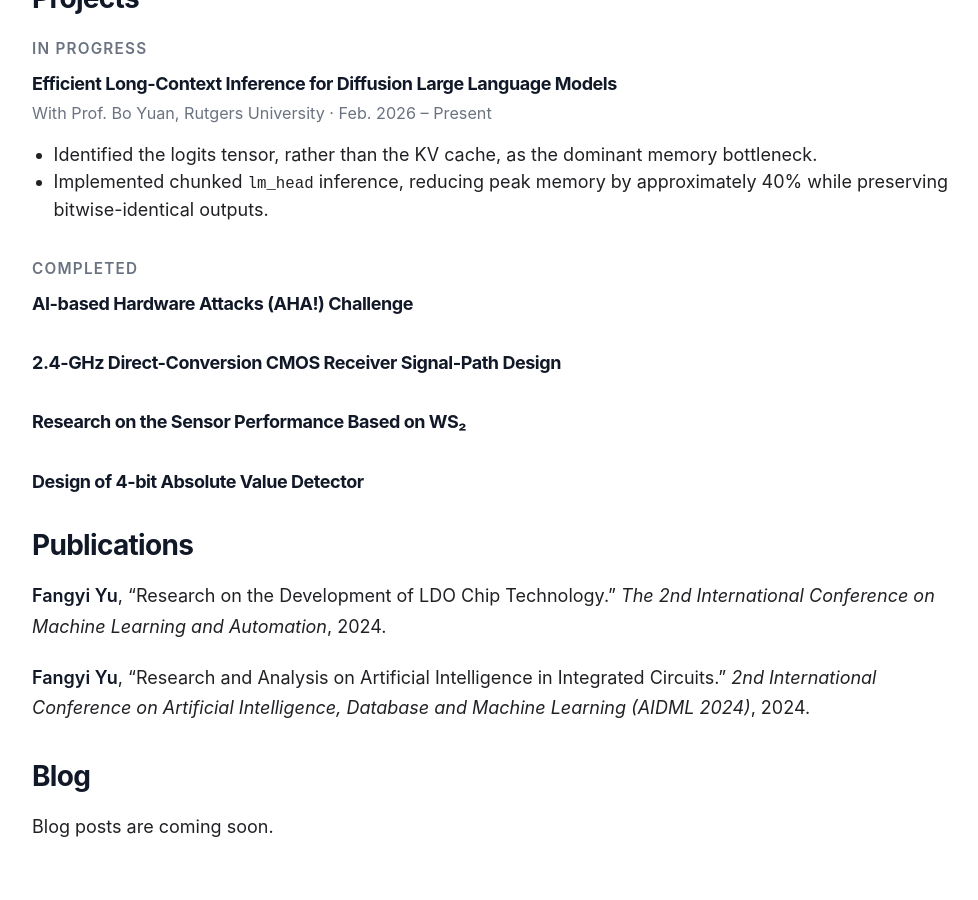
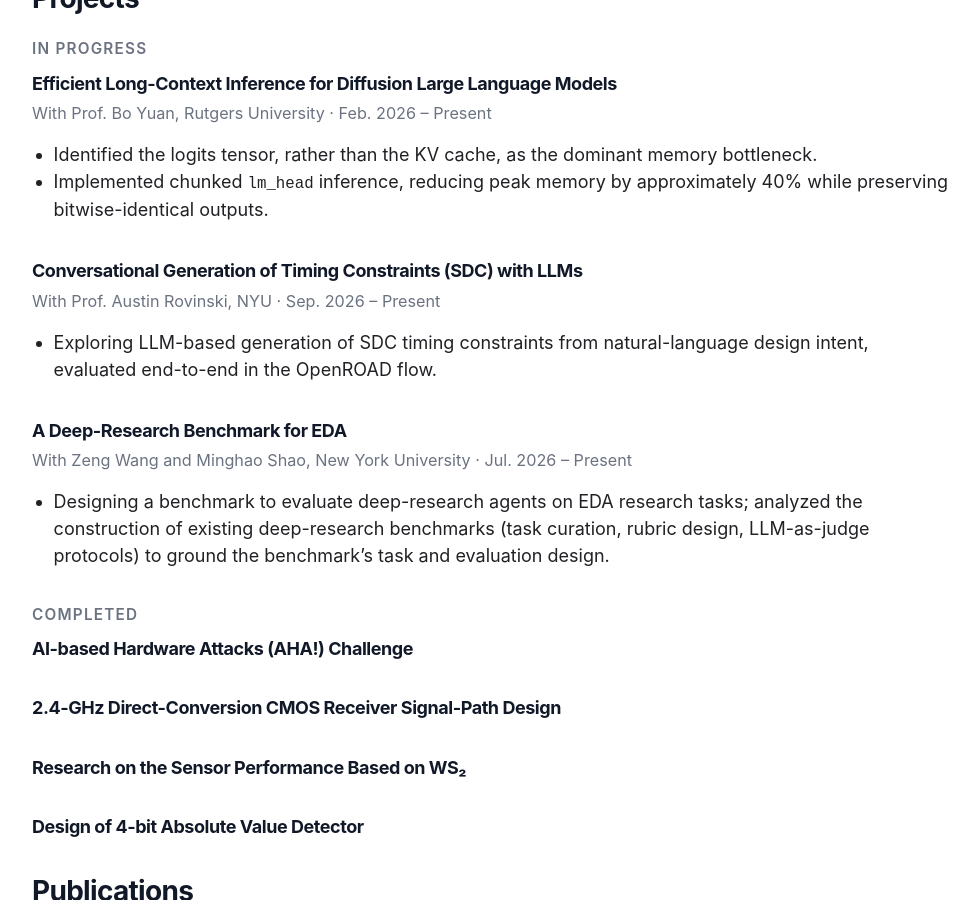
Before and after one commit to fangyiyu02/fangyiyu02.github.io, a Jekyll site: the page built from index.md, in a window 1280 px wide and 900 px high, scrolled down 651 px. Shown: the whole window, without its empty margins (148-1126 px from the left). Built offline with Jekyll 4.4.1, drawn with Linux system fonts in a browser that asks for light colours; a style sheet for code colours, icons or effects is not loaded; our own code applies the rules of GitHub Pages for plain Markdown files.

Commit message:
Add ongoing SDC generation and EDA benchmark projects
Add the two projects under In Progress, preserving the existing project typography and spacing.

```diff
--- a/index.md
+++ b/index.md
@@ -15,6 +15,24 @@ With Prof. Bo Yuan, Rutgers University · Feb. 2026 – Present
 {: .project-highlights }
 - Identified the logits tensor, rather than the KV cache, as the dominant memory bottleneck.
 - Implemented chunked `lm_head` inference, reducing peak memory by approximately 40% while preserving bitwise-identical outputs.
+
+#### Conversational Generation of Timing Constraints (SDC) with LLMs
+{: .project-title }
+
+With Prof. Austin Rovinski, NYU · Sep. 2026 – Present
+{: .project-meta }
+
+{: .project-highlights }
+- Exploring LLM-based generation of SDC timing constraints from natural-language design intent, evaluated end-to-end in the OpenROAD flow.
+
+#### A Deep-Research Benchmark for EDA
+{: .project-title }
+
+With Zeng Wang and Minghao Shao, New York University · Jul. 2026 – Present
+{: .project-meta }
+
+{: .project-highlights }
+- Designing a benchmark to evaluate deep-research agents on EDA research tasks; analyzed the construction of existing deep-research benchmarks (task curation, rubric design, LLM-as-judge protocols) to ground the benchmark's task and evaluation design.
 
 ### Completed
 
```
